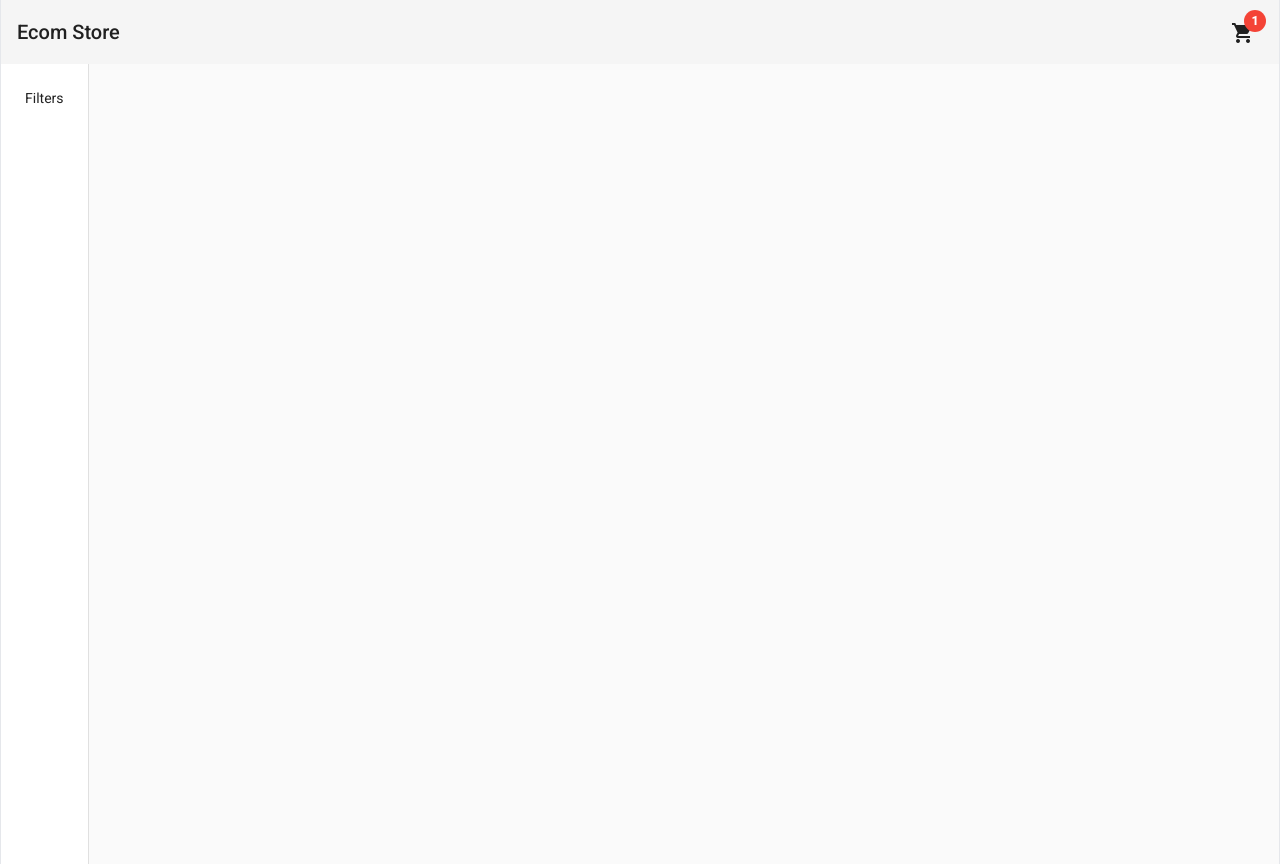
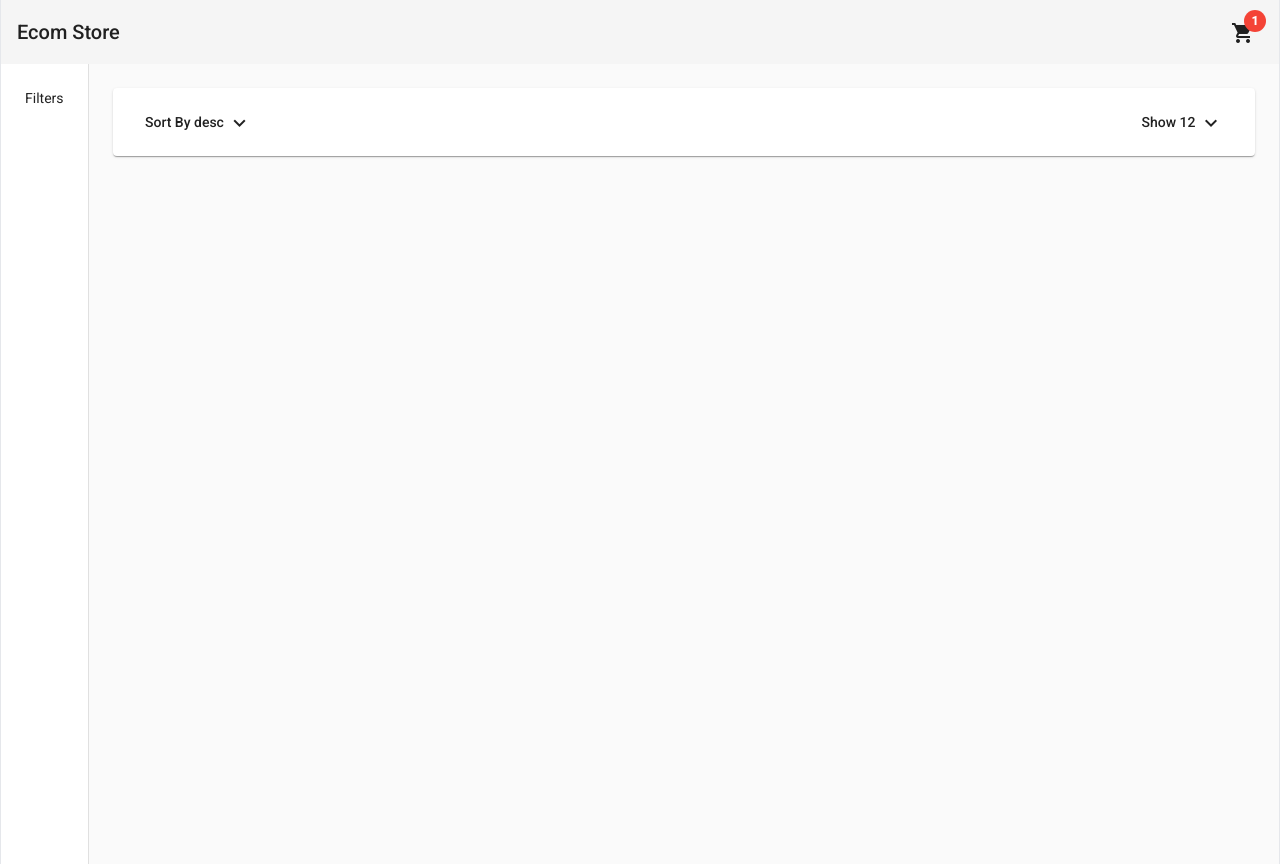
Before and after one commit to MasonT001/Ecommerce-Store, an Angular app: page /home in a window 1280 px wide. Built offline with nearby package versions, Linux system fonts and the light colour scheme.

Commit message:
sort filter and cart item count added

```diff
--- a/src/app/pages/home/components/products-header/products-header.component.html
+++ b/src/app/pages/home/components/products-header/products-header.component.html
@@ -0,0 +1,27 @@
+<mat-card class="mb-4 ">
+    <div class="flex justify-between">
+        <div>
+            <button mat-button [matMenuTriggerFor]="sortByMenu">
+                Sort By {{ sort }}
+                <mat-icon>expand_more</mat-icon>
+            </button>
+            <mat-menu #sortByMenu="matMenu">
+                <button mat-menu-item (click)="onSortUpdated('desc')">desc</button>
+                <button mat-menu-item (click)="onSortUpdated('asc')">asc</button>
+            </mat-menu>
+        </div>
+        <div class="flex items-center">
+            <div>
+                <button mat-button [matMenuTriggerFor]="menu">
+                    Show {{ itemsShowCount }}
+                    <mat-icon>expand_more</mat-icon>
+                </button>
+                <mat-menu #menu="matMenu">
+                    <button mat-menu-item (click)="onItemsUpdated(12)">12</button>
+                    <button mat-menu-item (click)="onItemsUpdated(24)">24</button>
+                    <button mat-menu-item (click)="onItemsUpdated(36)">36</button>
+                </mat-menu>
+            </div>
+        </div>
+    </div>
+</mat-card>
--- a/src/app/pages/home/components/products-header/products-header.component.ts
+++ b/src/app/pages/home/components/products-header/products-header.component.ts
@@ -7,10 +7,19 @@
   ]
 })
 export class ProductsHeaderComponent implements OnInit {
-
+    itemsShowCount = 12
+    sort = 'desc'
   constructor() { }
 
   ngOnInit(): void {
   }
 
+
+  onSortUpdated(newSort: string): void {
+    this.sort = newSort
+  }
+
+  onItemsUpdated(count: number): void {
+    this.itemsShowCount = count
+  }
 }
--- a/src/app/pages/home/home.component.html
+++ b/src/app/pages/home/home.component.html
@@ -4,6 +4,6 @@
         <div>Filters</div>
     </mat-drawer>
     <mat-drawer-content class="p-6">
-
+        <app-products-header></app-products-header>
     </mat-drawer-content>
 </mat-drawer-container>
```
